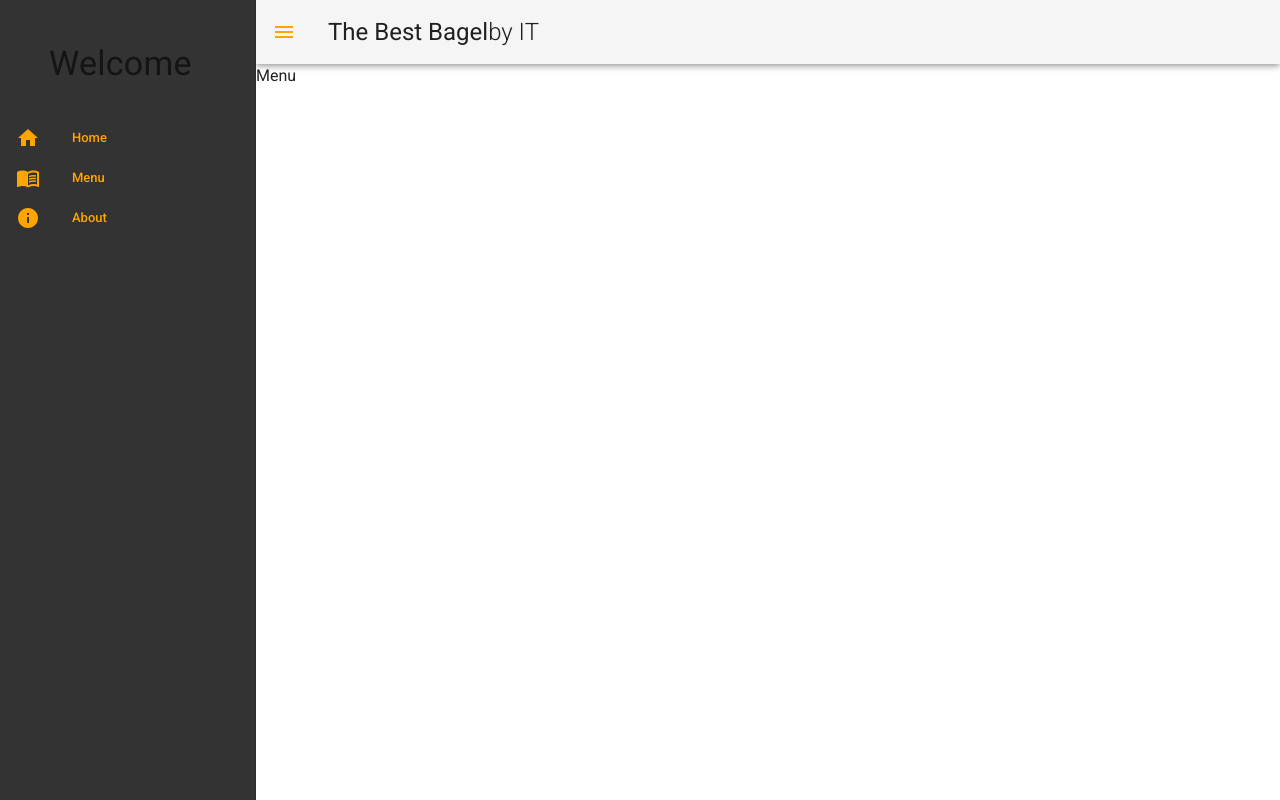
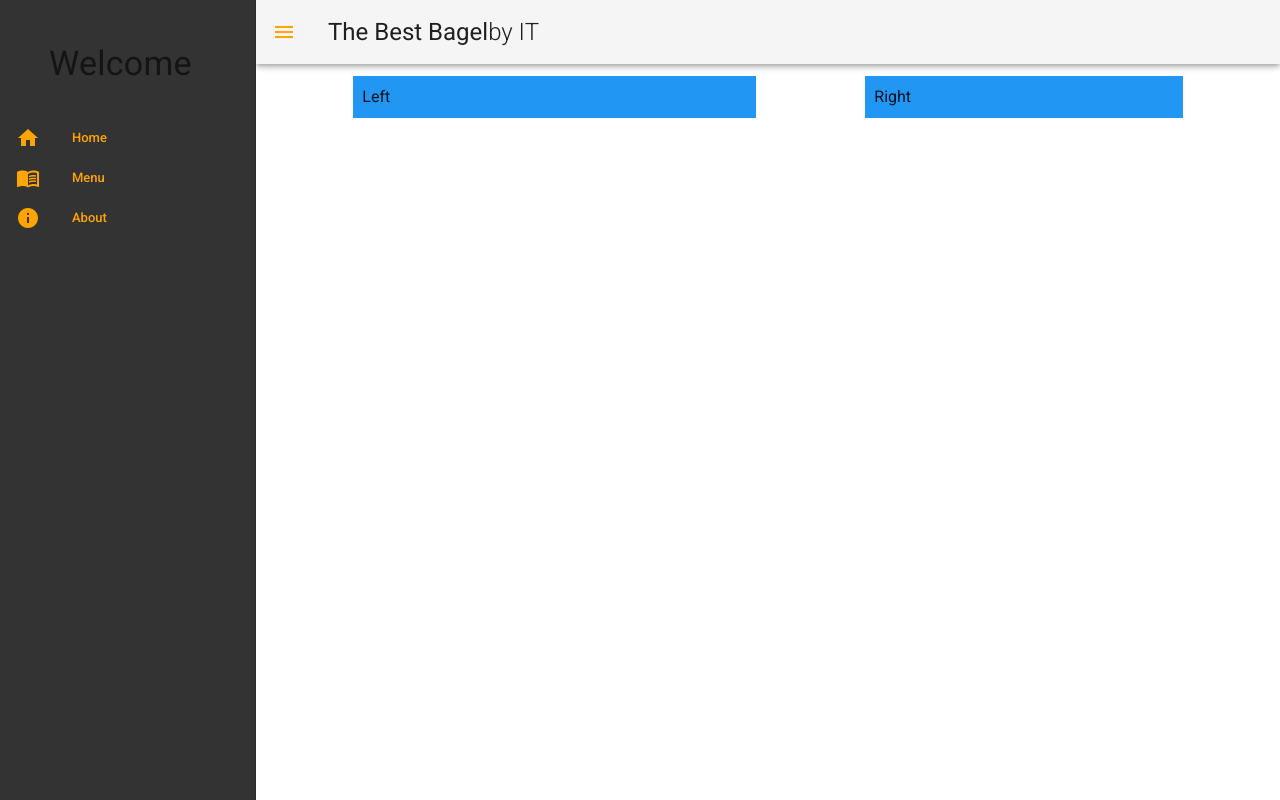
Before and after one commit to KickButtowski80/bagelshop, a Vue app: page /menu in a window 1280 px wide. Built offline with nearby package versions, Linux system fonts and the light colour scheme.

Commit message:
start styling the menu component by having two rows and each rows has a col with a div inside it

```diff
--- a/src/views/Menu.vue
+++ b/src/views/Menu.vue
@@ -1,9 +1,24 @@
 <template>
-  <div>Menu</div>
+  <v-container>
+    <v-row>
+      <v-col md="5" offset-md="1">
+        <div class="pa-2 info">Left</div>
+      </v-col>
+      <v-col md="4" offset-md="1">
+        <div class="pa-2 info">Right</div>
+      </v-col>
+    </v-row>
+  </v-container>
 </template>
 
 <script>
 export default {
-    name: 'Menu'
+  name: "Menu"
 };
 </script>
+
+<style lang="scss" scoped>
+.info {
+  border: 1px black solid;
+}
+</style>
```
